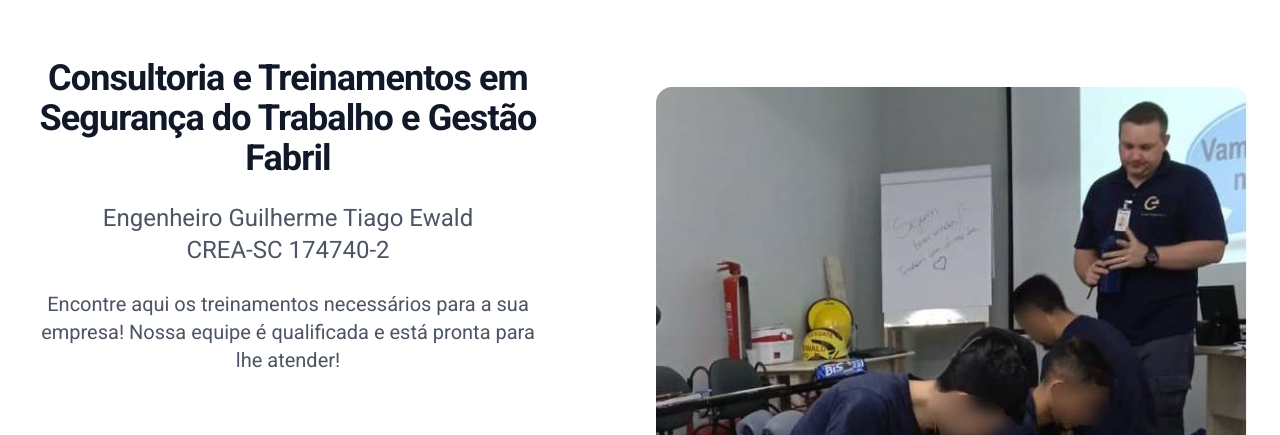
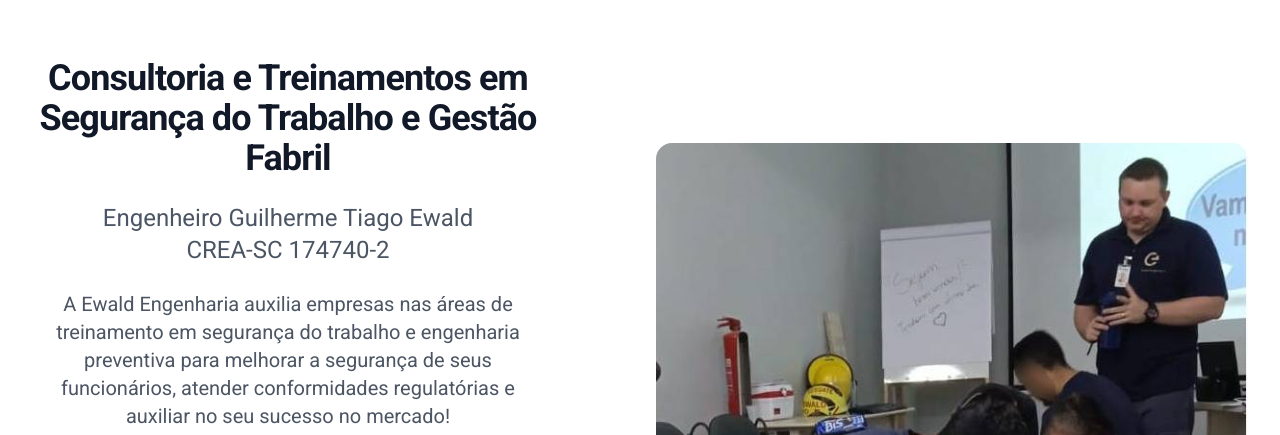
Before and after one commit to FrancianeMenestrina/ewald-engenharia-site, a Gatsby site: page / in a window 1280 px wide. Shown: the part 190-625 px from the top of the page. Built offline with nearby package versions, Linux system fonts and the light colour scheme; Gatsby itself is replaced by a stand-in of ours.

Commit message:
fix sentence

```diff
--- a/src/components/Hero/index.js
+++ b/src/components/Hero/index.js
@@ -21,8 +21,10 @@ const Hero = () => {
               CREA-SC 174740-2
             </p>
             <p className="mt-6 text-center text-xl leading-7 text-gray-600">
-              Encontre aqui os treinamentos necessários para a sua empresa!
-              Nossa equipe é qualificada e está pronta para lhe atender!
+              A Ewald Engenharia auxilia empresas nas áreas de treinamento em
+              segurança do trabalho e engenharia preventiva para melhorar a
+              segurança de seus funcionários, atender conformidades regulatórias
+              e auxiliar no seu sucesso no mercado!
             </p>
             <div className="mt-10 flex">
               <a
```
